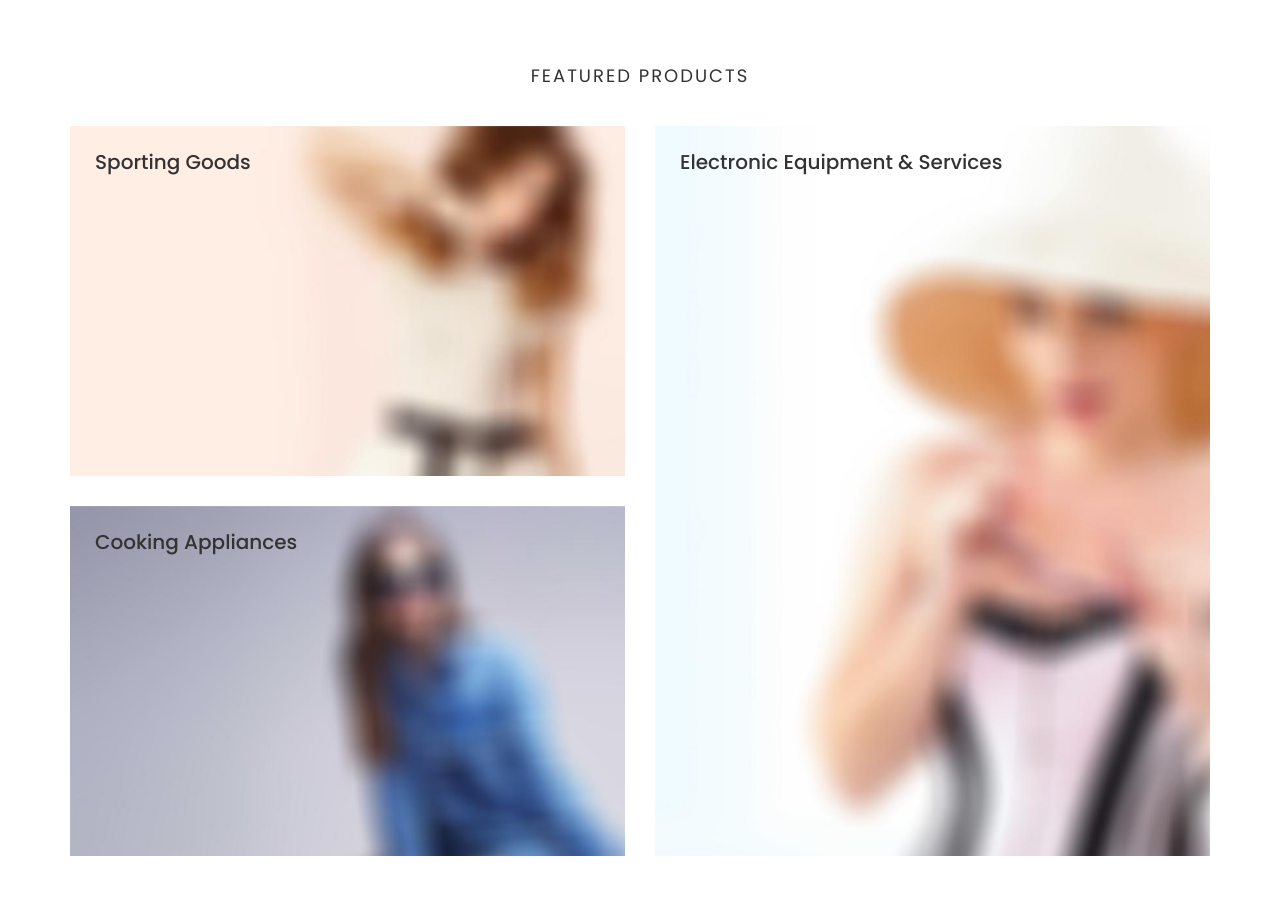
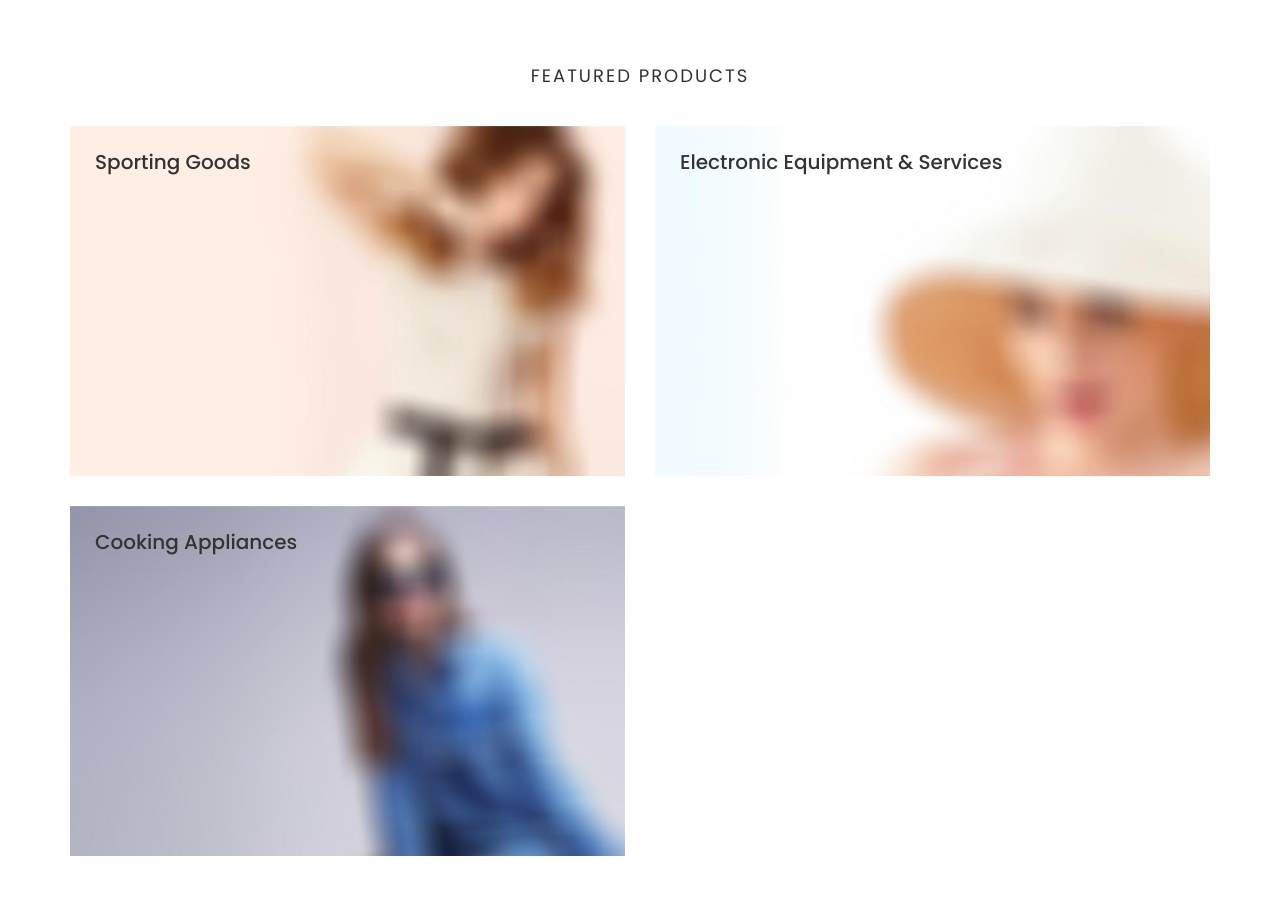
Before and after one commit to don21395/amplifywebapp, a plain HTML site: page index.html in a window 1280 px wide. Shown: the part 880-1789 px from the top of the page. Drawn offline with Linux system fonts and the light colour scheme; some packages are replaced by stand-ins of ours; no server answers; files whose address does not match are found by name.

Commit message:
Update index.html

```diff
--- a/index.html
+++ b/index.html
@@ -364,7 +364,7 @@ FACEBOOK: https://www.facebook.com/themefisher
 				</div>
 			</div>
 			<div class="col-md-6">
-				<div class="category-box category-box-2">
+				<div class="category-box">
 					<a href="#!">
 						<img src="images/shop/category/category-3.jpg" alt="" />
 						<div class="content">
```
